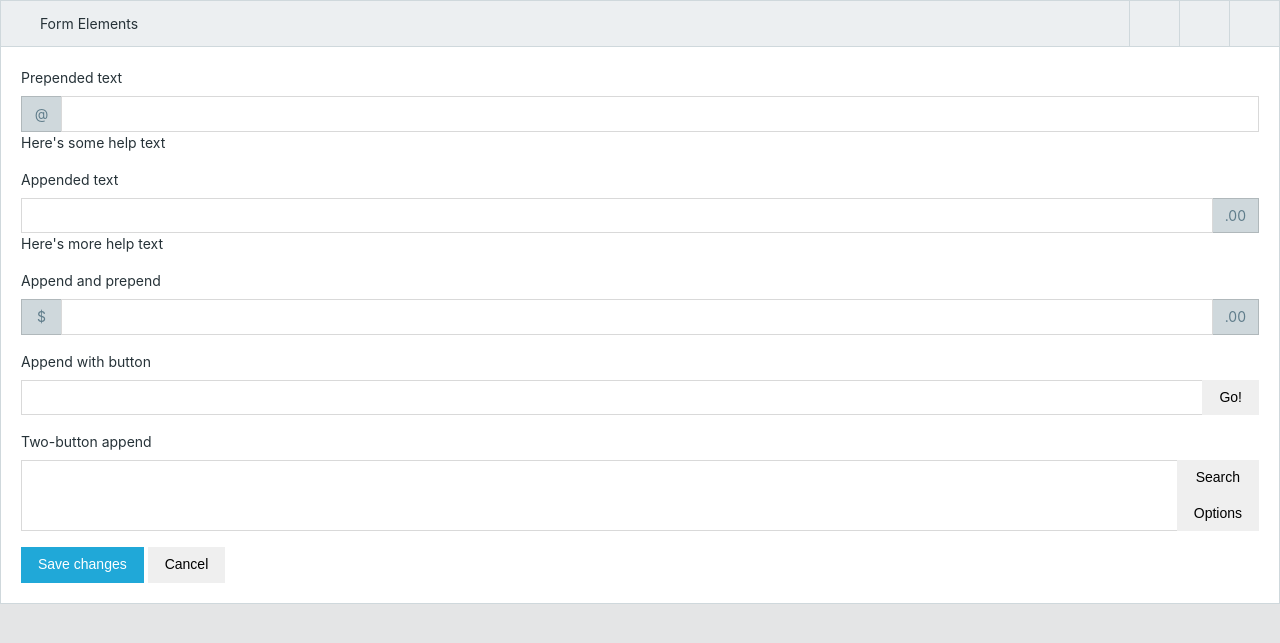
After one commit to zhy1101/biddingMIS, a Django app: page /toLostReasonForm/1 in a window 1280 px wide. The commit adds this page. Shown: the top 643 px of the page. Run offline with Django 3.2, Linux system fonts and the light colour scheme; tables that the repository leaves empty hold one stand-in row (values such as "Sample post"); some libraries are stand-ins or nearby versions; some web fonts are replaced.

Commit message:
2019/4/29

```diff
--- a/bidHelp/urls.py
+++ b/bidHelp/urls.py
@@ -22,10 +22,18 @@ urlpatterns =[
     url(r'^adminBankGuarantee$', views.adminBankGuarantee, name='adminBankGuarantee'),
     url(r'^applyGuarantee/(?P<pID>[0-9]*)$', views.applyGuarantee, name='applyGuarantee'),
     url(r'^adminBidDocCheck$', views.adminBidDocCheck, name='adminBidDocCheck'),
-    url(r'^applyBidCheck/(?P<pID>[0-9]*)$', views.applyBidCheck, name='applyBidCheck'),
+    url(r'^applyBidCheck/(?P<pID>[0-9]*)/(?P<bidPrice>[0-9]*)$', views.applyBidCheck, name='applyBidCheck'),
     url(r'^finishBidCheck/(?P<pID>[0-9]*)$', views.finishBidCheck, name='finishBidCheck'),
     url(r'^adminBidNotice$', views.adminBidNotice, name='adminBidNotice'),
-    url(r'^castBidNotice/(?P<pID>[0-9]*)/(?P<bidDate>\d*)/(?P<bidPlace>\d*)$', views.castBidNotice, name='castBidNotice'),
+    url(r'^castBidNotice/(?P<pID>[0-9]*)/(?P<bidDate>.+)/(?P<bidPlace>.+)$', views.castBidNotice, name='castBidNotice'),
+    url(r'^adminBidOpen$', views.adminBidOpen, name='adminBidOpen'),
+    url(r'^reportResult_win/(?P<pID>[0-9]*)$', views.reportResult_win, name='reportResult_win'),
+    url(r'^toLostReasonForm/(?P<pID>[0-9]*)$', views.toLostReasonForm, name='toLostReasonForm'),
+    url(r'^reportResult_lost$', views.reportResult_lost, name='reportResult_lost'),
+
+
+
+
 
 
 
--- a/bidHelp/views.py
+++ b/bidHelp/views.py
@@ -315,10 +315,11 @@ def adminBidDocCheck(request):
     project_bidDate = zip(projects,bidDate)
     return render(request, 'bidHelp/Bidding/adminBidDocCheck.html', {'project_bidDate': project_bidDate})
 
-def applyBidCheck(request,pID):
+def applyBidCheck(request,pID,bidPrice):
     project = bidHelp.models.Project.objects.get(pID=int(pID))
     ps = bidHelp.models.StateParam.objects.get(paramID=4)
     project.pState = ps
+    project.bidPrice = bidPrice
     project.save()
     bidHelp.models.ProjectProccess.objects.create(pID=project, proccess=ps,
                                                   time=datetime.datetime.now().strftime('%Y-%m-%d %H:%M:%S'))
@@ -335,7 +336,6 @@ def finishBidCheck(request,pID):
 
 def adminBidNotice(request):
     uID = request.session['uID']
-    user = bidHelp.models.User.objects.get(uID=uID)
     projects = bidHelp.models.Project.objects.filter(pState_id__in=[5,6])
     DataSet = []
     for pro in projects:
@@ -348,5 +348,62 @@ def adminBidNotice(request):
     return render(request, 'bidHelp/Bidding/adminBidNotice.html', {'DataSet':DataSet})
 
 def castBidNotice(request,pID,bidDate,bidPlace):
+    project = bidHelp.models.Project.objects.get(pID=int(pID))
+    preBidDate = bidHelp.models.BidRequest.objects.get(pID__pID=pID,rName='开标时间')
+    preBidDate.rContent = bidDate
+    preBidDate.save()
+    preBidPlace = bidHelp.models.BidRequest.objects.get(pID__pID=pID,rName='开标地点')
+    preBidPlace.rContent = bidPlace
+    preBidPlace.save()
+    state = bidHelp.models.StateParam.objects.get(paramID=6)
+    project.pState = state
+    project.save()
+    bidHelp.models.ProjectProccess.objects.create(pID=project,proccess=state,time=datetime.datetime.now().strftime('%Y-%m-%d %H:%M:%S'))
+    return adminBidNotice(request)
 
-    return adminBidNotice(request)
+def adminBidOpen(request):
+    uID = request.session['uID']
+    user = bidHelp.models.User.objects.get(uID=uID)
+    pro_bidTime_bidPlace=[]
+    pro_SS_bidResult=[]
+    if(user.uKind=='SS'):
+        sps = bidHelp.models.Staff_Project.objects.filter(staff__uID=uID)
+        for sp in sps:
+            unit = {}
+            if(sp.project.pState_id==6):
+                unit['project']=sp.project
+                bidTime = bidHelp.models.BidRequest.objects.get(pID__pID=sp.project.pID,rName='开标时间').rContent
+                bidPlace = bidHelp.models.BidRequest.objects.get(pID__pID=sp.project.pID, rName='开标地点').rContent
+                unit['bidTime'] = bidTime
+                unit['bidPlace'] = bidPlace
+                pro_bidTime_bidPlace.append(unit)
+
+        return render(request,'bidHelp/BidOpen/adminBidOpen.html',{'pro_bidTime_bidPlace':pro_bidTime_bidPlace})
+    else:
+        projects = bidHelp.models.Project.objects.filter(pState__paramID=7)
+        for pro in projects:
+            unit = {}
+            unit['project'] = pro
+            unit['SS'] = bidHelp.models.Staff_Project.objects.get(project__pID=pro.pID,job='SS').staff
+            unit['bidResult'] = bidHelp.models.BidResult.objects.get(pID__pID=pro.pID)
+            pro_SS_bidResult.append(unit)
+
+        return render(request,'bidHelp/BidOpen/adminBidOpen.html',{'pro_SS_bidResult':pro_SS_bidResult})
+
+def reportResult_win(request,pID):
+    project = bidHelp.models.Project.objects.get(pID=pID)
+    state = bidHelp.models.StateParam.objects.get(paramID=7)
+    project.pState=state
+    project.save()
+    bidHelp.models.BidResult.objects.create(pID=project,time=datetime.datetime.now().strftime('%Y-%m-%d'),isWin=True,winPrice=project.bidPrice)
+    bidHelp.models.ProjectProccess.objects.create(pID=project, proccess=state,
+                                                  time=datetime.datetime.now().strftime('%Y-%m-%d %H:%M:%S'))
+    return HttpResponseRedirect("/adminBidOpen/")
+
+def toLostReasonForm(request,pID):
+    project = bidHelp.models.Project.objects.get(pID=pID)
+    return render(request,'bidHelp/BidOpen/LostReasonForm.html',{'project':project})
+
+def reportResult_lost(request):
+
+    return HttpResponseRedirect("/adminBidOpen/")
--- /dev/null
+++ b/templates/bidHelp/BidOpen/LostReasonForm.html
@@ -0,0 +1,93 @@
+<!DOCTYPE html>
+<html lang="en">
+<head>
+    <meta charset="UTF-8">
+    <title>失标原因填写-{{ project.pName }}</title>
+
+    <link href="/static/bidHelp/css/font-awesome.min.css" rel="stylesheet">
+    <link href="/static/bidHelp/css/simple-line-icons.css" rel="stylesheet">
+    <!-- Main styles for this application -->
+    <link href="/static/bidHelp/css/style.css" rel="stylesheet">
+</head>
+<body>
+    <div class="row">
+    <div class="col-lg-12">
+        <div class="card">
+            <div class="card-header">
+                <i class="fa fa-edit"></i>Form Elements
+                <div class="card-actions">
+                    <a href="#" class="btn-setting"><i class="icon-settings"></i></a>
+                    <a href="#" class="btn-minimize"><i class="icon-arrow-up"></i></a>
+                    <a href="#" class="btn-close"><i class="icon-close"></i></a>
+                </div>
+            </div>
+            <div class="card-block">
+                <form class="form-horizontal">
+                    <div class="form-group">
+                        <label class="form-control-label" for="prependedInput">Prepended text</label>
+                        <div class="controls">
+                            <div class="input-prepend input-group">
+                                <span class="input-group-addon">@</span>
+                                <input id="prependedInput" class="form-control" size="16" type="text">
+                            </div>
+                            <p class="help-block">Here's some help text</p>
+                        </div>
+                    </div>
+                    <div class="form-group">
+                        <label class="form-control-label" for="appendedInput">Appended text</label>
+                        <div class="controls">
+                            <div class="input-group">
+                                <input id="appendedInput" class="form-control" size="16" type="text">
+                                <span class="input-group-addon">.00</span>
+                            </div>
+                            <span class="help-block">Here's more help text</span>
+                        </div>
+                    </div>
+                    <div class="form-group">
+                        <label class="form-control-label" for="appendedPrependedInput">Append and prepend</label>
+                        <div class="controls">
+                            <div class="input-prepend input-group">
+                                <span class="input-group-addon">$</span>
+                                <input id="appendedPrependedInput" class="form-control" size="16" type="text">
+                                <span class="input-group-addon">.00</span>
+                            </div>
+                        </div>
+                    </div>
+                    <div class="form-group">
+                        <label class="form-control-label" for="appendedInputButton">Append with button</label>
+                        <div class="controls">
+                            <div class="input-group">
+                                <input id="appendedInputButton" class="form-control" size="16" type="text">
+                                <span class="input-group-btn">
+                                    <button class="btn btn-default" type="button">Go!</button>
+                                </span>
+                            </div>
+                        </div>
+                    </div>
+                    <div class="form-group">
+                        <label class="form-control-label" for="appendedInputButtons">Two-button append</label>
+                        <div class="controls">
+                            <div class="input-group">
+                                <input id="appendedInputButtons" size="16" class="form-control" type="text">
+                                <span class="input-group-btn">
+                                    <button class="btn btn-default" type="button">Search</button>
+                                    <button class="btn btn-default" type="button">Options</button>
+                                </span>
+                            </div>
+                        </div>
+                    </div>
+                    <div class="form-actions">
+                        <button type="submit" class="btn btn-primary">Save changes</button>
+                        <button type="button" class="btn btn-default">Cancel</button>
+                    </div>
+                </form>
+            </div>
+        </div>
+    </div>
+    <!--/.col-->
+</div>
+    <script src="/static/bidHelp/assets/js/libs/jquery.min.js"></script>
+	<script src="/static/bidHelp/assets/js/libs/tether.min.js"></script>
+	<script src="/static/bidHelp/assets/js/libs/bootstrap.min.js"></script>
+</body>
+</html>
```
Also changed, not shown: templates/bidHelp/BidOpen/adminBidOpen.html (added, +79 -0 lines), templates/bidHelp/Bidding/adminBidDocCheck.html (+9 -1 lines), templates/bidHelp/Bidding/adminBidNotice.html (+8 -8 lines), templates/bidHelp/blank.html (+2 -8 lines).
